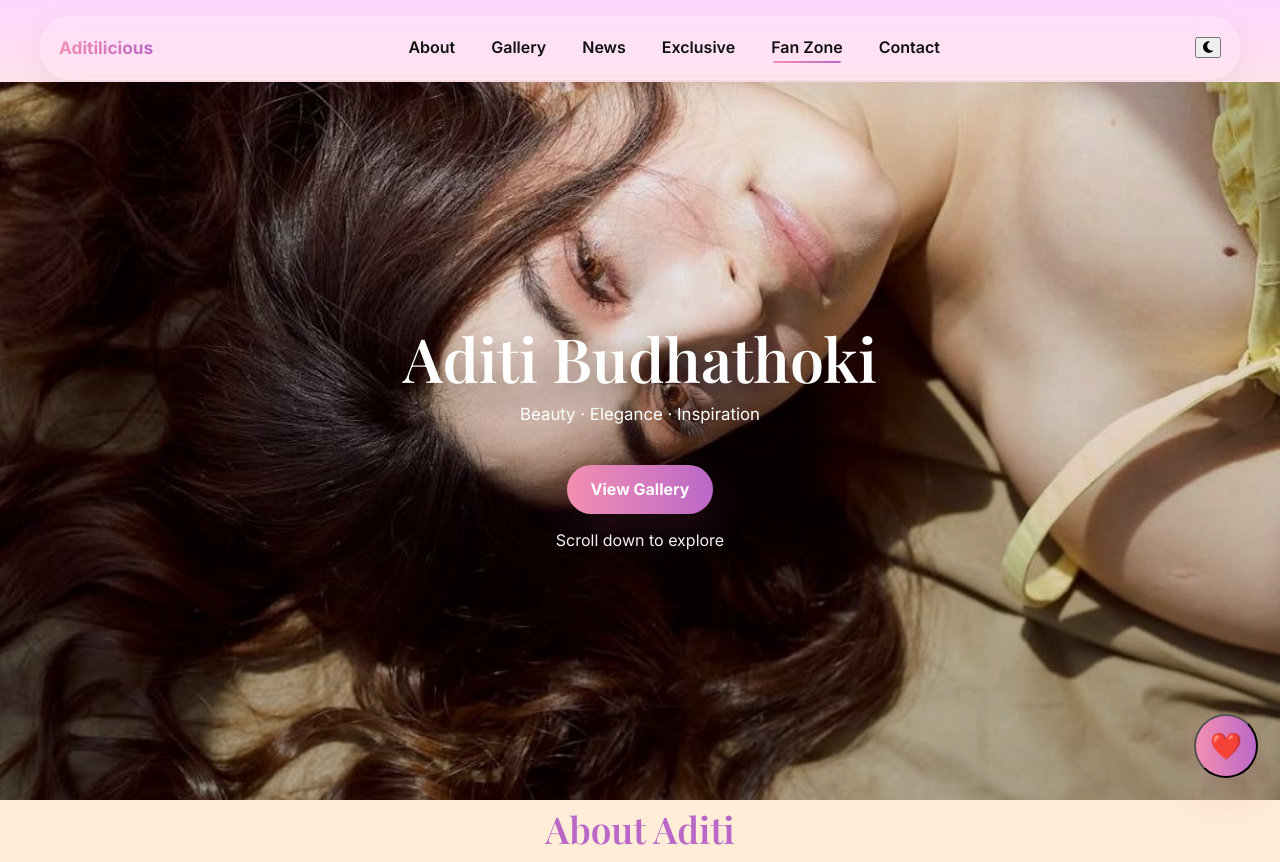
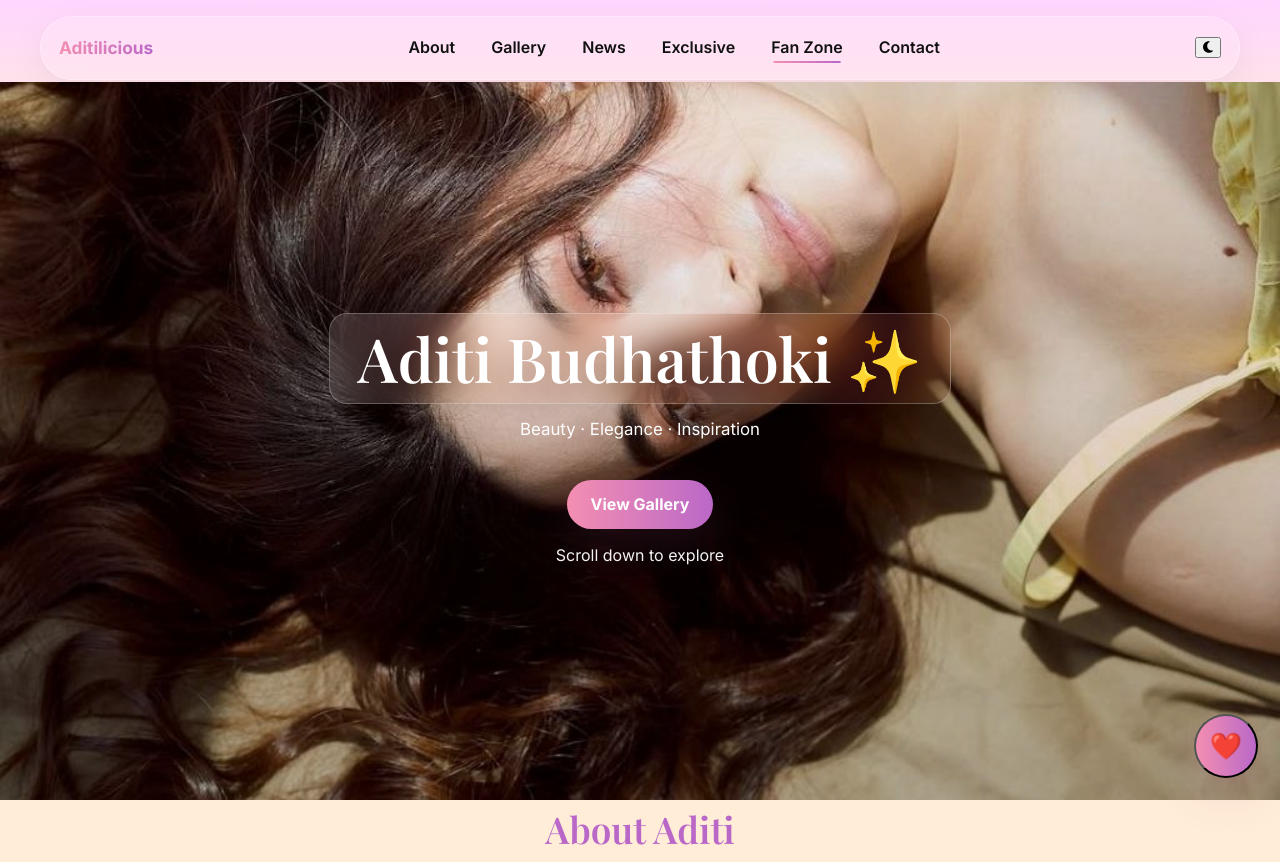
Before and after one commit to imperialknight2997-sketch/Aditilicious, a plain HTML site: page index.html in a window 1280 px wide. Shown: the top 862 px of the page. Drawn offline with nearby package versions, Linux system fonts and the light colour scheme.

Commit message:
Update index.html

```diff
--- a/index.html
+++ b/index.html
@@ -306,6 +306,22 @@
 
     /* Accessible focus outlines */
     :focus { outline: 3px solid rgba(186,104,200,0.18); outline-offset: 3px; }
+
+    /* --- Glass Effect for Hero Heading --- */
+.hero-glass {
+  display: inline-block; /* shrink to text size */
+  padding: 14px 28px;
+  border-radius: 18px;
+  background: linear-gradient(135deg, rgba(255,255,255,0.15), rgba(255,255,255,0.05));
+  backdrop-filter: blur(20px) saturate(180%);
+  -webkit-backdrop-filter: blur(20px) saturate(180%);
+  border: 1px solid rgba(255,255,255,0.25);
+  font-family: 'Playfair Display', serif;
+  font-size: clamp(2.5rem, 6vw, 4rem);
+  font-weight: 600;
+  color: #fff;
+  text-shadow: 0 2px 20px rgba(0,0,0,0.3);
+}
   </style>
 </head>
 <body>
@@ -339,7 +355,7 @@
     <div class="hero-glow" id="hero-glow"></div>
     <div class="hero-overlay" aria-hidden="true"></div>
     <div class="hero-inner">
-      <h1>Aditi Budhathoki</h1>
+      <h1 class="hero-glass">Aditi Budhathoki ✨</h1>
       <p>Beauty · Elegance · Inspiration</p>
       <a class="cta" href="#gallery">View Gallery</a>
       <div style="margin-top:14px"><span class="scroll-hint" style="color:rgba(255,255,255,0.95)">Scroll down to explore</span></div>
```
